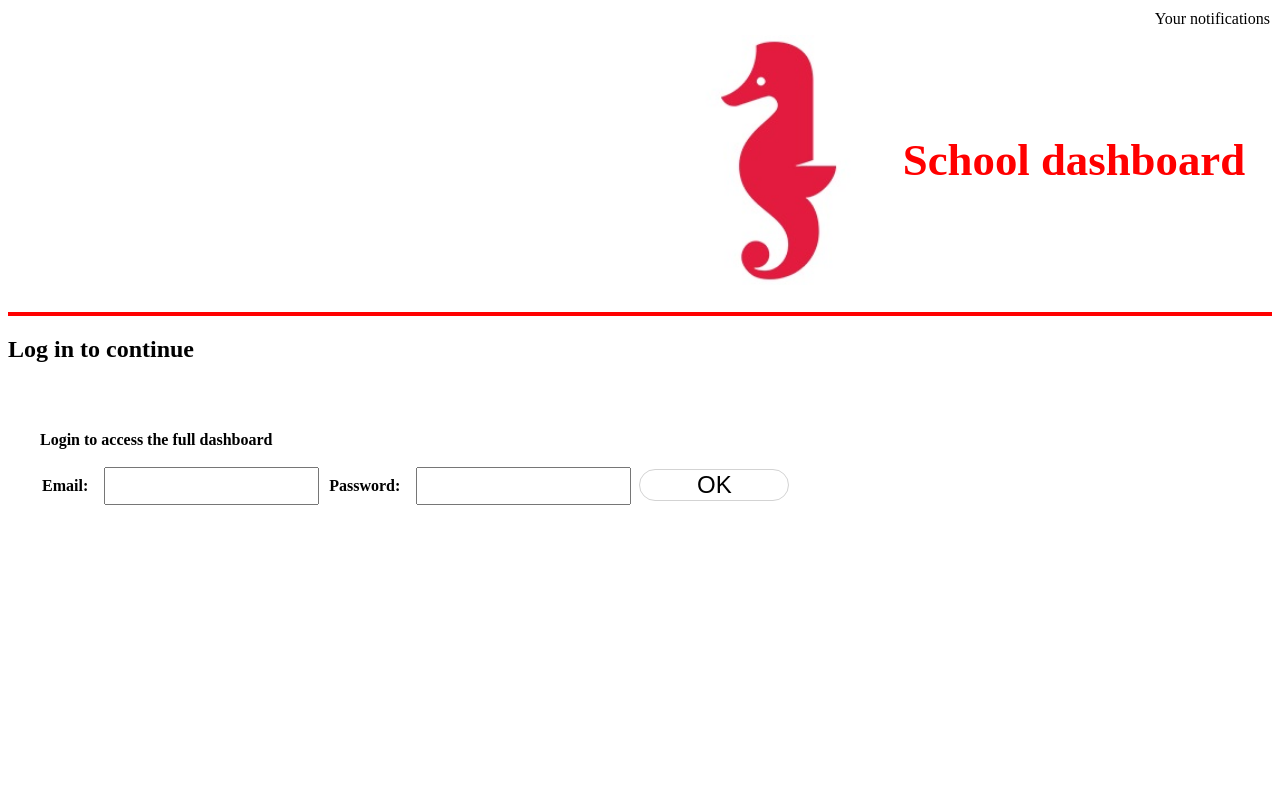
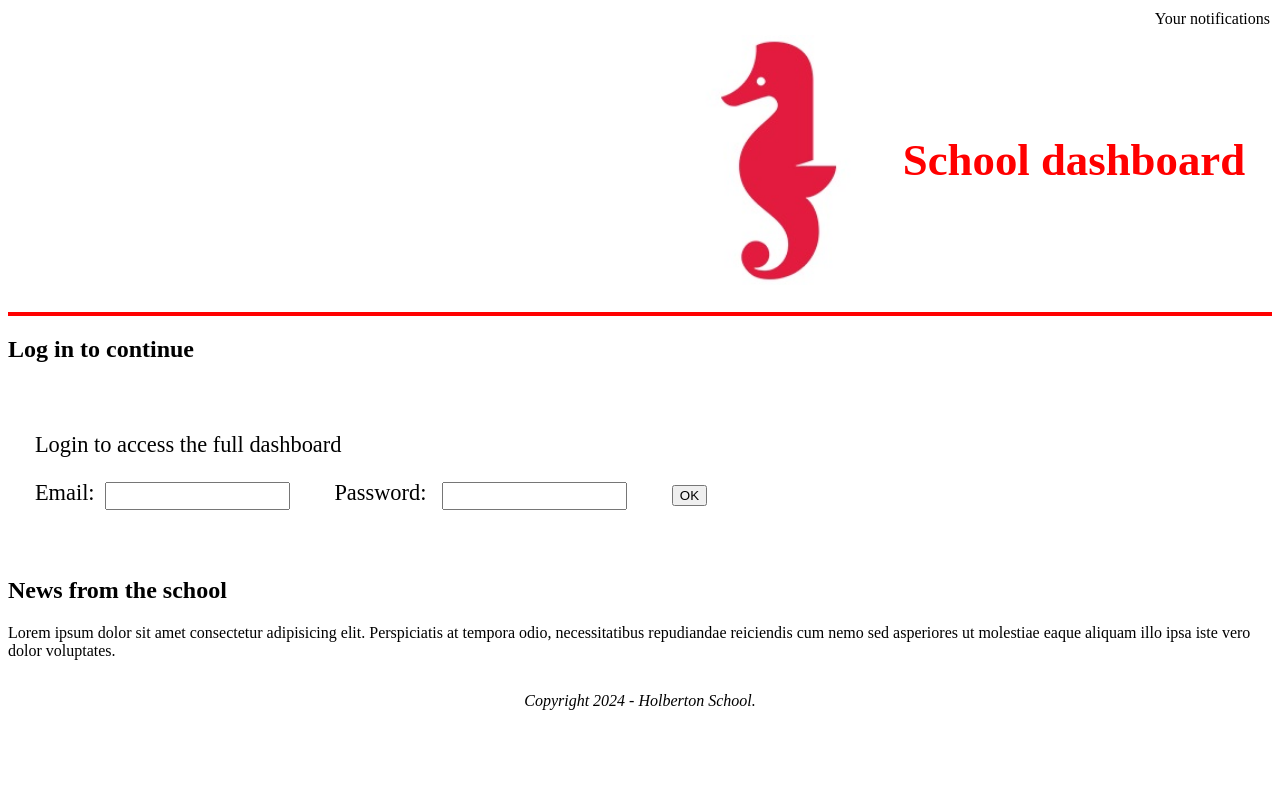
Before and after one commit to barasa001/alu-web_react, a React app in the folder React_inline_styling/task_1/dashboard/: page / in a window 1280 px wide. Shown: the top 800 px of the page. Built offline with nearby package versions, Linux system fonts and the light colour scheme.

Commit message:
Update Login.js

```diff
--- a/React_inline_styling/task_1/dashboard/src/Login/Login.js
+++ b/React_inline_styling/task_1/dashboard/src/Login/Login.js
@@ -1,70 +1,54 @@
-import './Login.css';
 import React from 'react';
 import { StyleSheet, css } from 'aphrodite';
 
 const styles = StyleSheet.create({
-   /* App-body */
-    appBody: {
-        minHeight: '60vmin',
-        padding: '32px',
+	'App-body': {
+		fontSize: '1.4rem',
+		padding: '1.2em',
+		height: '45%',
 	},
 
-    appBodyParagraph: {
-        fontWeight: 'bold',
-    },
-
-    form: {
+	'form-inputs': {
 		display: 'flex',
-        flexDirection: 'row',
-        flexWrap: 'wrap',
-        gap: '8px',
+		gap: '2em',
 		alignItems: 'center',
 	},
 
-    appBodyLabelSpan: {
-        paddingLeft: '2px',
-        fontWeight: 'bold',
-        marginRight: '16px',
-    },
-
-    appBodyInput: {
-        /* display: block, */
-        height: '32px',
-        lineHeight: '16px',
-        fontSize: '16px',
-        paddingLeft: '2px',
-        marginTop: '2px',
-    },
-
-    appBodyButton: {
-        borderRadius: '25px',
-        width: '150px',
-        height: '32px',
-        backgroundColor: 'white', /* #ff4242 */
-        fontSize: '24px',
-        border: '.5px solid lightgrey',
+	input: {
+		height: '1.4rem',
+		marginLeft: '10px',
 	},
 });
 
-function Login() {
+const Login = () => {
 	return (
-        <div className={css(styles.appBody)} id="Login">
-            <p className={css(styles.appBodyParagraph)}>Login to access the full dashboard</p>
-            <div className={css(styles.form)}>
-                <label htmlFor="email">
-                    <span className={css(styles.appBodyLabelSpan)}>Email:</span>
-                    <input className={css(styles.appBodyInput)} type="email" name="email" id="email" />
-                </label>
-
-                <label htmlFor="password">
-                    <span className={css(styles.appBodyLabelSpan)}>Password:</span>
-                    <input className={css(styles.appBodyInput)} type="password" name="password" id="pwd" />
-                </label>
-
-                <button className={css(styles.appBodyButton)} onClick={ () => { } }>OK</button>
+		<>
+			<div className={css(styles['App-body'])}>
+				<p>Login to access the full dashboard</p>
+				<section className={css(styles['form-inputs'])}>
+					<section className='input'>
+						<label htmlFor='email'>Email:</label>
+						<input
+							type='email'
+							name='email'
+							id='email'
+							className={css(styles.input)}
+						/>
+					</section>
+					<section className='input'>
+						<label htmlFor='password'>Password: </label>
+						<input
+							type='password'
+							name='password'
+							id='password'
+							className={css(styles.input)}
+						/>
+					</section>
+					<button>OK</button>
+				</section>
 			</div>
-        </div>
+		</>
 	);
-}
+};
 
 export default Login;
```
Lines whose indentation alone changed are shown as unchanged.
